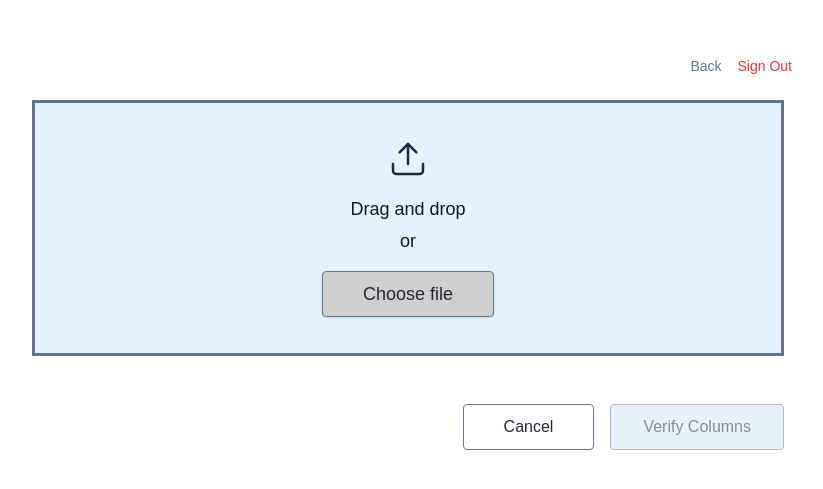
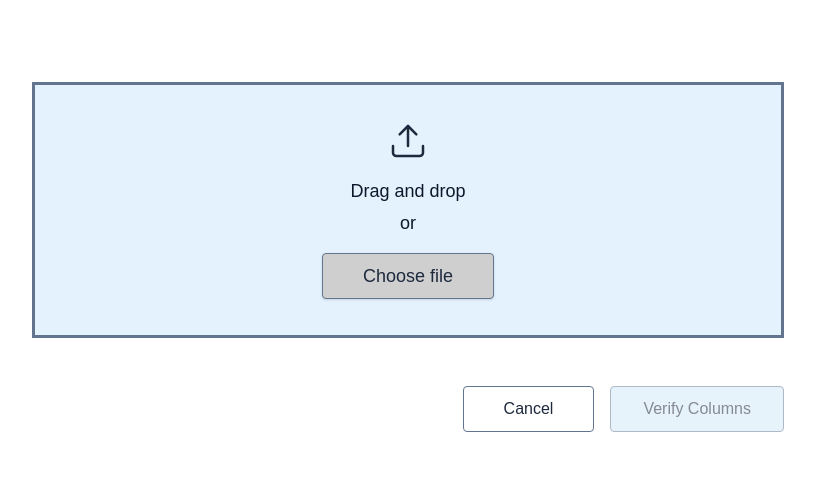
Before and after one commit to rice-apps/thi-data, a Next.js app in the folder client/: page /data_upload in a window 1280 px wide. Shown: the part 143-632 px from the top of the page, without its empty margins (232-1055 px from the left). Built offline with nearby package versions, Linux system fonts and the light colour scheme; no server answers.

Commit message:
Fixed cancel button

```diff
--- a/client/src/app/data_upload/page.tsx
+++ b/client/src/app/data_upload/page.tsx
@@ -146,11 +146,6 @@ export default function DataUploadPage() {
   return (
     <div className="min-h-screen bg-white flex items-center justify-center p-6">
       <main className="w-full max-w-3xl">
-        {/* Navigation/Header */}
-        <div className="flex justify-end mb-4 gap-4">
-            <button onClick={() => router.push('/homescreen')} className="text-sm text-slate-500 hover:text-slate-700">Back</button>
-            <button onClick={handleSignOut} className="text-sm text-red-500 hover:text-red-700">Sign Out</button>
-        </div>
 
         <div className="bg-white rounded-lg p-2">
 
@@ -265,7 +260,7 @@ export default function DataUploadPage() {
           {/* 3. ACTION BUTTONS */}
           <div className="flex justify-end gap-4 mt-12">
             <button
-              onClick={resetUpload}
+              onClick={() => router.push('/')}
               className="px-10 py-2.5 bg-white border border-slate-500 rounded text-slate-800 font-medium hover:bg-slate-50 transition-colors"
             >
               Cancel
```
